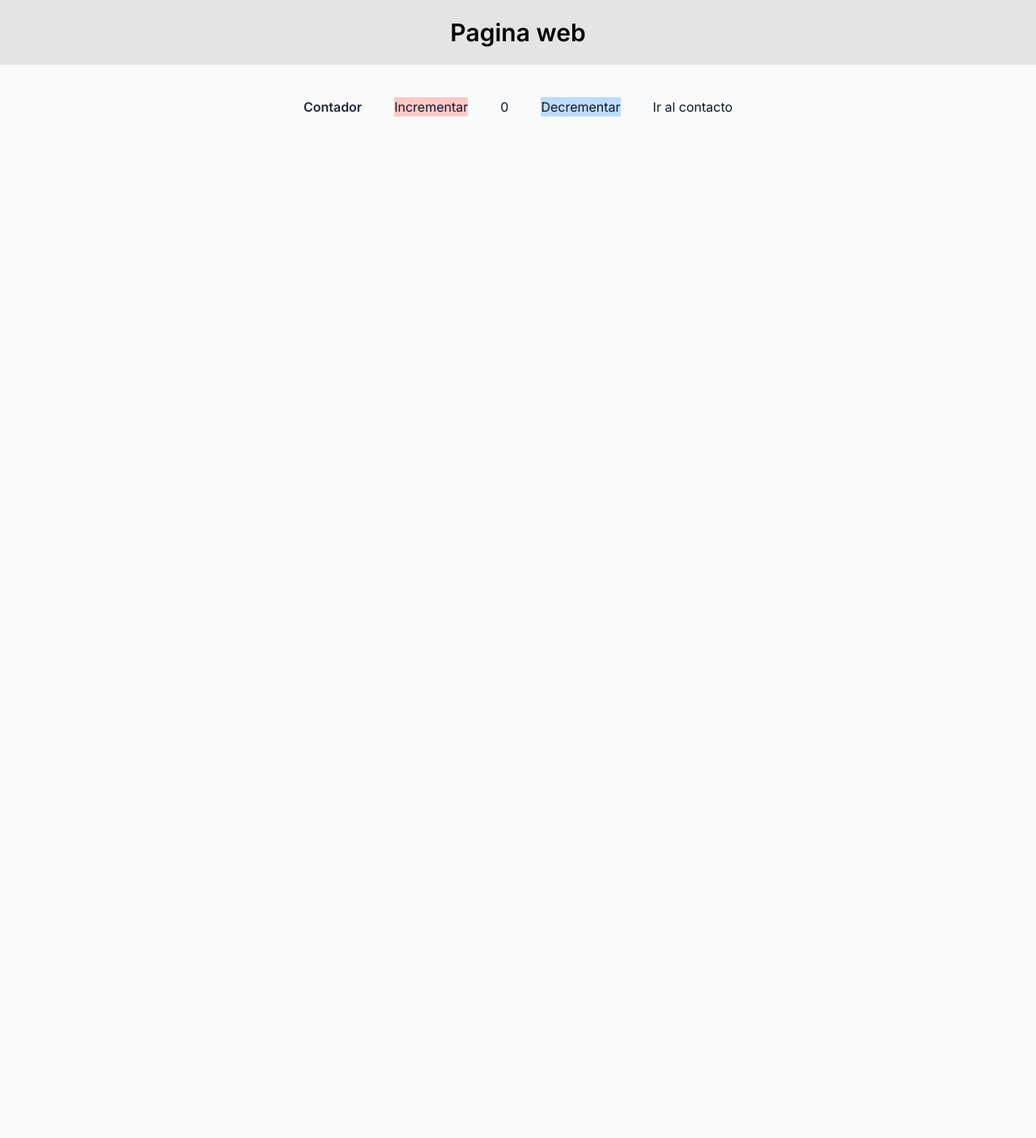
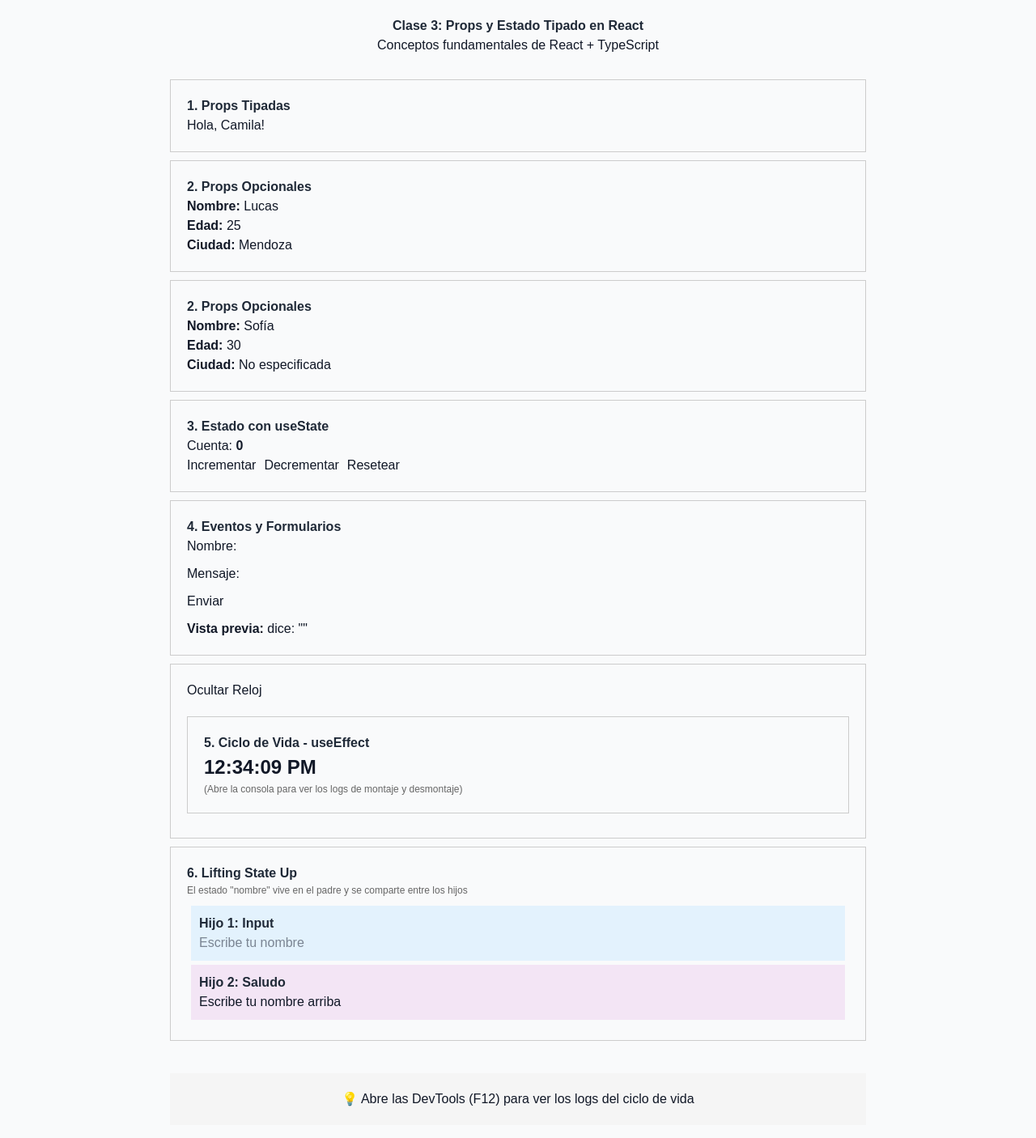
Before and after one commit to nasserelbacha-dinamic/curso-frontend-unidad03, a React (Vite) app: page / in a window 1280 px wide. Shown: the top 1406 px of the page at 81% size. Before the commit the page ends 800 px from the top, so only its background shows below. Built offline with nearby package versions, Linux system fonts and the light colour scheme.

Commit message:
clase 03

```diff
--- a/src/App.tsx
+++ b/src/App.tsx
@@ -1,17 +1,67 @@
+// Clase 3: Props y Estado Tipado en React
+// Versión simplificada para clase de 1 hora
+import { useState } from 'react';
 
-import { BrowserRouter, Route, Routes } from 'react-router-dom'
-import { Home } from './pages/Home'
-import { Contact } from './pages/Contact'
+// Componentes para demostración
+import Saludo from './components/Saludo';
+import Usuario from './components/Usuario';
+import Contador from './components/Contador';
+import FormularioSimple from './components/FormularioSimple';
+import Reloj from './components/Reloj';
+import EjemploLiftingState from './components/EjemploLiftingState';
 
 function App() {
+  const [mostrarReloj, setMostrarReloj] = useState<boolean>(true);
+
   return (
-    <BrowserRouter>
-      <Routes>
-        <Route path='/' element={<Home />}/>
-        <Route path='/contact-us' element={<Contact />}/>
-      </Routes>
-    </BrowserRouter>
-  )
+    <div style={{
+      maxWidth: '900px',
+      margin: '0 auto',
+      padding: '20px',
+      fontFamily: 'Arial, sans-serif'
+    }}>
+      <header style={{ textAlign: 'center', marginBottom: '30px' }}>
+        <h1>Clase 3: Props y Estado Tipado en React</h1>
+        <p>Conceptos fundamentales de React + TypeScript</p>
+      </header>
+
+      {/* 1. Props tipadas */}
+      <Saludo nombre="Camila" />
+
+      {/* 2. Props opcionales */}
+      <Usuario nombre="Lucas" edad={25} ciudad="Mendoza" />
+      <Usuario nombre="Sofía" edad={30} />
+
+      {/* 3. Estado con useState */}
+      <Contador />
+
+      {/* 4. Eventos y formularios */}
+      <FormularioSimple />
+
+      {/* 5. Ciclo de vida - useEffect */}
+      <div style={{ padding: '20px', border: '1px solid #ccc', margin: '10px 0' }}>
+        <button
+          onClick={() => setMostrarReloj(!mostrarReloj)}
+          style={{ marginBottom: '10px' }}
+        >
+          {mostrarReloj ? 'Ocultar Reloj' : 'Mostrar Reloj'}
+        </button>
+        {mostrarReloj && <Reloj />}
+      </div>
+
+      {/* 6. Lifting State Up */}
+      <EjemploLiftingState />
+
+      <footer style={{
+        marginTop: '40px',
+        padding: '20px',
+        background: '#f5f5f5',
+        textAlign: 'center'
+      }}>
+        <p>💡 Abre las DevTools (F12) para ver los logs del ciclo de vida</p>
+      </footer>
+    </div>
+  );
 }
 
-export default App
+export default App;
--- /dev/null
+++ b/src/components/Contador.tsx
@@ -0,0 +1,24 @@
+// Componente 3: useState básico
+import { useState } from 'react';
+
+const Contador = () => {
+  const [cuenta, setCuenta] = useState<number>(0);
+
+  return (
+    <div style={{ padding: '20px', border: '1px solid #ccc', margin: '10px 0' }}>
+      <h2>3. Estado con useState</h2>
+      <p>Cuenta: <strong>{cuenta}</strong></p>
+      <button onClick={() => setCuenta(cuenta + 1)} style={{ marginRight: '10px' }}>
+        Incrementar
+      </button>
+      <button onClick={() => setCuenta(cuenta - 1)} style={{ marginRight: '10px' }}>
+        Decrementar
+      </button>
+      <button onClick={() => setCuenta(0)}>
+        Resetear
+      </button>
+    </div>
+  );
+};
+
+export default Contador;
--- /dev/null
+++ b/src/components/EjemploLiftingState.tsx
@@ -0,0 +1,52 @@
+// Componente 6: Lifting State Up
+import { useState } from 'react';
+
+// Componente hijo que MODIFICA el estado
+interface InputNombreProps {
+  cambiarNombre: (valor: string) => void;
+}
+
+const InputNombre = ({ cambiarNombre }: InputNombreProps) => {
+  return (
+    <div style={{ padding: '10px', background: '#e3f2fd', margin: '5px' }}>
+      <h4>Hijo 1: Input</h4>
+      <input
+        type="text"
+        onChange={(e) => cambiarNombre(e.target.value)}
+        placeholder="Escribe tu nombre"
+      />
+    </div>
+  );
+};
+
+// Componente hijo que MUESTRA el estado
+interface MostrarNombreProps {
+  nombre: string;
+}
+
+const MostrarNombre = ({ nombre }: MostrarNombreProps) => {
+  return (
+    <div style={{ padding: '10px', background: '#f3e5f5', margin: '5px' }}>
+      <h4>Hijo 2: Saludo</h4>
+      <p>{nombre ? `¡Hola, ${nombre}!` : 'Escribe tu nombre arriba'}</p>
+    </div>
+  );
+};
+
+// Componente PADRE que mantiene el estado
+const EjemploLiftingState = () => {
+  const [nombre, setNombre] = useState<string>('');
+
+  return (
+    <div style={{ padding: '20px', border: '1px solid #ccc', margin: '10px 0' }}>
+      <h2>6. Lifting State Up</h2>
+      <p style={{ fontSize: '12px', color: '#666', marginBottom: '10px' }}>
+        El estado "nombre" vive en el padre y se comparte entre los hijos
+      </p>
+      <InputNombre cambiarNombre={setNombre} />
+      <MostrarNombre nombre={nombre} />
+    </div>
+  );
+};
+
+export default EjemploLiftingState;
--- /dev/null
+++ b/src/components/FormularioSimple.tsx
@@ -0,0 +1,45 @@
+// Componente 4: Eventos + Estado
+import { useState } from 'react';
+
+const FormularioSimple = () => {
+  const [nombre, setNombre] = useState<string>('');
+  const [mensaje, setMensaje] = useState<string>('');
+
+  const handleSubmit = (e: React.FormEvent) => {
+    e.preventDefault();
+    console.log('Formulario enviado:', { nombre, mensaje });
+    alert(`Datos: ${nombre} - ${mensaje}`);
+  };
+
+  return (
+    <div style={{ padding: '20px', border: '1px solid #ccc', margin: '10px 0' }}>
+      <h2>4. Eventos y Formularios</h2>
+      <form onSubmit={handleSubmit}>
+        <div style={{ marginBottom: '10px' }}>
+          <label>Nombre: </label>
+          <input
+            type="text"
+            value={nombre}
+            onChange={(e: React.ChangeEvent<HTMLInputElement>) => setNombre(e.target.value)}
+            style={{ marginLeft: '10px' }}
+          />
+        </div>
+        <div style={{ marginBottom: '10px' }}>
+          <label>Mensaje: </label>
+          <input
+            type="text"
+            value={mensaje}
+            onChange={(e: React.ChangeEvent<HTMLInputElement>) => setMensaje(e.target.value)}
+            style={{ marginLeft: '10px' }}
+          />
+        </div>
+        <button type="submit">Enviar</button>
+      </form>
+      <p style={{ marginTop: '10px' }}>
+        <strong>Vista previa:</strong> {nombre} dice: "{mensaje}"
+      </p>
+    </div>
+  );
+};
+
+export default FormularioSimple;
--- a/src/components/Header.tsx
+++ /dev/null
@@ -1,11 +0,0 @@
-
-
-
-
-export function Header() {
-    return (
-        <div className="bg-zinc-200 h-20 flex items-center justify-center">
-            <h1 className="text-3xl text-black">Pagina web</h1>
-        </div>
-    )
-}
--- a/src/components/Landing.tsx
+++ /dev/null
@@ -1,20 +0,0 @@
-
-
-import { useState } from "react"
-import { Link } from "react-router-dom"
-
-export function Landing() {
-    const [counter, setCounter] = useState(0)
-
-    return (
-        <div className="flex justify-center mt-10 gap-10">
-            <h1>Contador</h1>
-
-            <button onClick={() => setCounter(counter + 1)} className="bg-red-200">Incrementar</button>
-            <p>{counter}</p>
-            <button onClick={() => setCounter(counter - 1)} className="bg-blue-200">Decrementar</button>
-
-            <Link to={'/contact-us'}>Ir al contacto</Link>
-        </div>
-    )
-}
--- /dev/null
+++ b/src/components/Reloj.tsx
@@ -0,0 +1,32 @@
+// Componente 5: useEffect - Ciclo de Vida
+import { useEffect, useState } from 'react';
+
+const Reloj = () => {
+  const [hora, setHora] = useState<string>(new Date().toLocaleTimeString());
+
+  useEffect(() => {
+    console.log('⏰ Reloj montado - intervalo iniciado');
+
+    const intervalo = setInterval(() => {
+      setHora(new Date().toLocaleTimeString());
+    }, 1000);
+
+    // Función de limpieza
+    return () => {
+      clearInterval(intervalo);
+      console.log('⏰ Reloj desmontado - intervalo limpiado');
+    };
+  }, []); // Array vacío = solo se ejecuta al montar
+
+  return (
+    <div style={{ padding: '20px', border: '1px solid #ccc', margin: '10px 0' }}>
+      <h2>5. Ciclo de Vida - useEffect</h2>
+      <p style={{ fontSize: '24px', fontWeight: 'bold' }}>{hora}</p>
+      <p style={{ fontSize: '12px', color: '#666' }}>
+        (Abre la consola para ver los logs de montaje y desmontaje)
+      </p>
+    </div>
+  );
+};
+
+export default Reloj;
--- /dev/null
+++ b/src/components/Saludo.tsx
@@ -0,0 +1,15 @@
+// Componente 1: Props tipadas básicas
+interface SaludoProps {
+  nombre: string;
+}
+
+const Saludo = ({ nombre }: SaludoProps) => {
+  return (
+    <div style={{ padding: '20px', border: '1px solid #ccc', margin: '10px 0' }}>
+      <h2>1. Props Tipadas</h2>
+      <p>Hola, {nombre}!</p>
+    </div>
+  );
+};
+
+export default Saludo;
--- /dev/null
+++ b/src/components/Usuario.tsx
@@ -0,0 +1,19 @@
+// Componente 2: Props con propiedades opcionales
+interface UsuarioProps {
+  nombre: string;
+  edad: number;
+  ciudad?: string; // Opcional
+}
+
+const Usuario = ({ nombre, edad, ciudad }: UsuarioProps) => {
+  return (
+    <div style={{ padding: '20px', border: '1px solid #ccc', margin: '10px 0' }}>
+      <h2>2. Props Opcionales</h2>
+      <p><strong>Nombre:</strong> {nombre}</p>
+      <p><strong>Edad:</strong> {edad}</p>
+      <p><strong>Ciudad:</strong> {ciudad || 'No especificada'}</p>
+    </div>
+  );
+};
+
+export default Usuario;
--- a/src/pages/Contact.tsx
+++ /dev/null
@@ -1,12 +0,0 @@
-
-
-
-
-export function Contact() {
-    return (
-        <div className="bg-zinc-200 h-screen flex justify-center items-center">
-            <h1>Contacta con nuestro equipo</h1>
-            <p>Te responderemos a la brevedad</p>
-        </div>
-    )
-}
--- a/src/pages/Home.tsx
+++ /dev/null
@@ -1,13 +0,0 @@
-
-import { Header } from "../components/Header"
-import { Landing } from "../components/Landing"
-
-
-export function Home() {
-    return (
-        <>
-            <Header />
-            <Landing />
-        </>
-    )
-}
```
Also changed, not shown: 6 other files (tests, documents, lock files or other folders).
